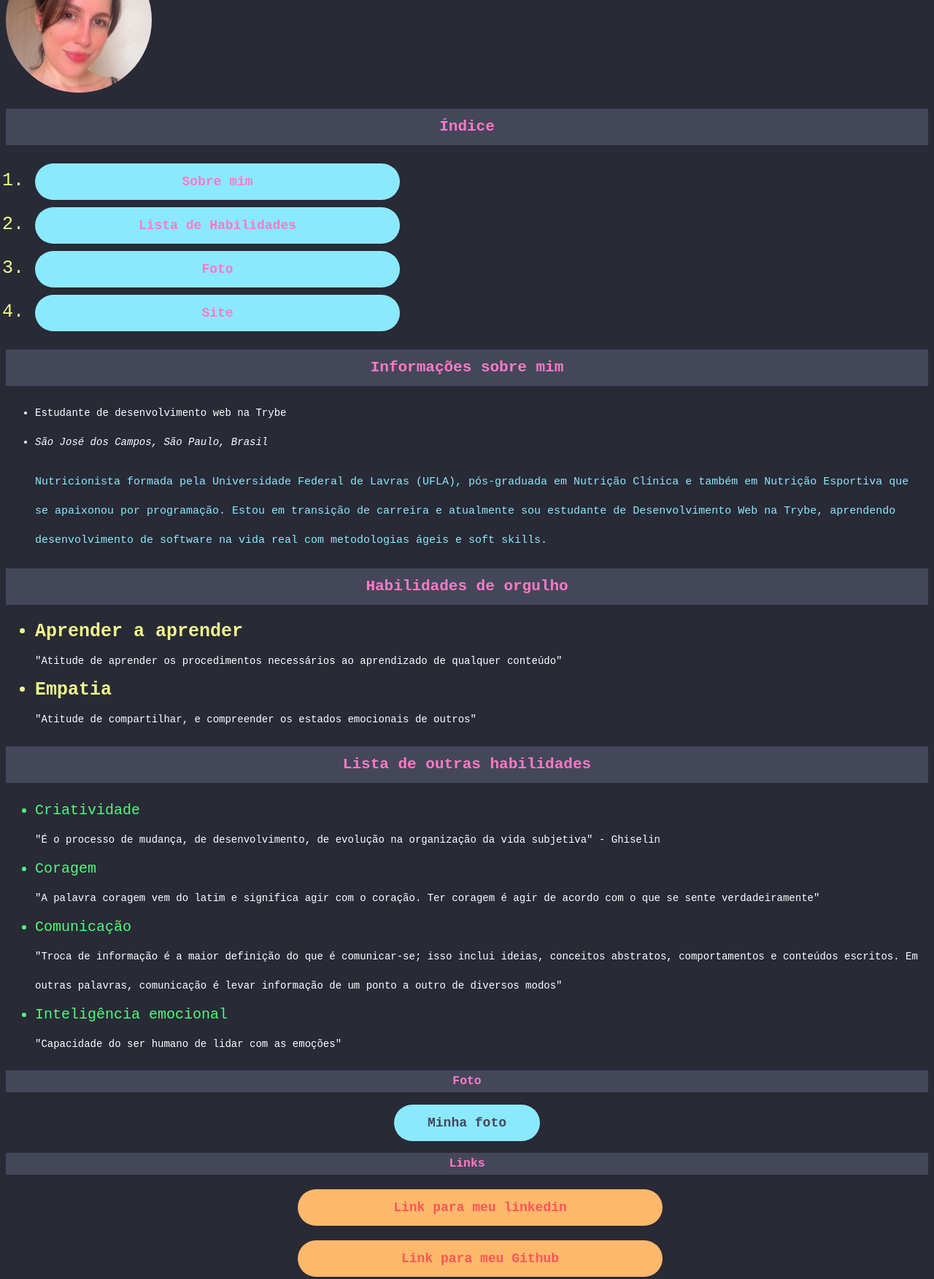
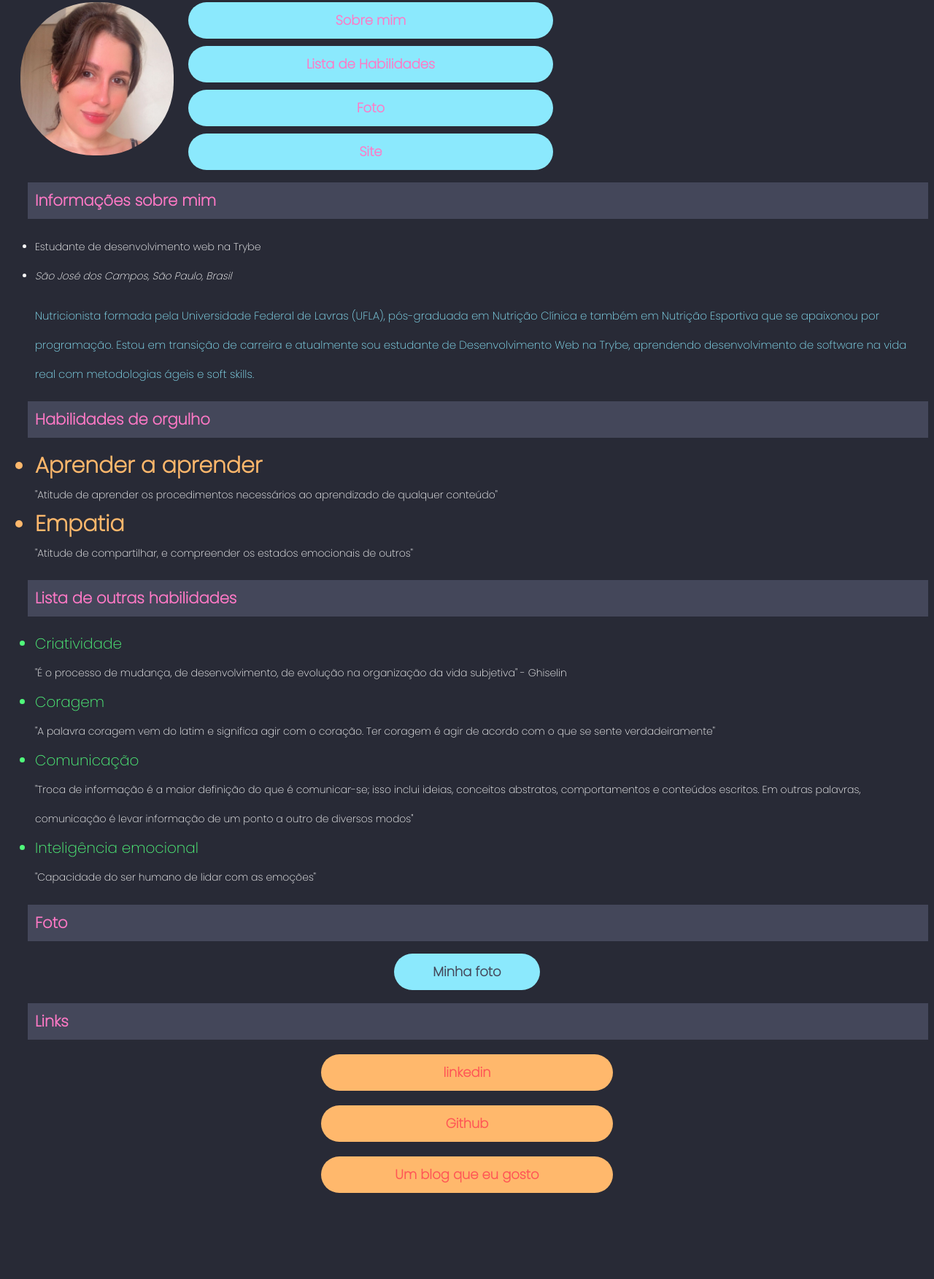
Before and after one commit to julialanapatto/julialanapatto.github.io, a plain HTML site: page index.html in a window 1280 px wide. Shown: the part 144-1897 px from the top of the page at 73% size. After the commit the page ends 1799 px from the top, so only its background shows below. Drawn offline with Linux system fonts and the light colour scheme; a web font is replaced by a local one.

Commit message:
Portfolio

```diff
--- a/index.html
+++ b/index.html
@@ -3,110 +3,21 @@
   <head>
     <meta charset="UTF-8" />
     <title>HTML</title>
-    <style>
-      h1 {
-        font-family: -apple-system, BlinkMacSystemFont, "Segoe UI", Roboto,
-          Oxygen, Ubuntu, Cantarell, "Open Sans", "Helvetica Neue", sans-serif;
-        color: #ff79c6;
-        text-align: center;
-      }
-      h2 {
-        background-color: #44475a;
-        color: #ff79c6;
-        text-align: left;
-        padding: 10px 10px;
-        line-height: 30px;
-        text-align: center;
-      }
-      h3 {
-        background-color: #44475a;
-        color: #ff79c6;
-        font-weight: bold;
-        line-height: 30px;
-        text-align: center;
-      }
-      ul {
-        line-height: 40px;
-        color: white;
-        text-align: left;
-      }
-
-      body {
-        font-family: monospace;
-        font-size: 14px;
-        background-color: #282a36;
-      }
-      .about {
-        font-size: 15px;
-        color: #8be9fd;
-      }
-      .indice {
-        width: 500px;
-        background-color: #8be9fd;
-        color: #ff79c6;
-        font-weight: 800;
-        text-decoration: none;
-        border-radius: 50px;
-        text-align: center;
-        line-height: 50px;
-        display: block;
-        margin-bottom: 10px;
-        font-size: 18px;
-      }
-      .cor1 {
-        font-size: 25px;
-        color: #f1fa8c;
-      }
-
-      .cor {
-        font-size: 20px;
-        color: #50fa7b;
-      }
-
-      .picture {
-        border-radius: 100px;
-        width: 200px;
-      }
-      .button1 {
-        width: 200px;
-        background-color: #8be9fd;
-        color: #44475a;
-        font-size: 18px;
-        font-weight: 800;
-        text-decoration: none;
-        border-radius: 50px;
-        text-align: center;
-        line-height: 50px;
-        display: block;
-        margin: auto;
-      }
-      .button2 {
-        width: 500px;
-        background-color: #ffb86c;
-        color: #ff5555;
-        font-weight: 800;
-        text-decoration: none;
-        border-radius: 50px;
-        text-align: center;
-        line-height: 50px;
-        display: block;
-        margin: 20px 20px 20px 400px;
-        font-size: 18px;
-      }
-    </style>
+    <link rel="preconnect" href="https://fonts.googleapis.com">
+    <link rel="preconnect" href="https://fonts.gstatic.com" crossorigin>
+    <link href="https://fonts.googleapis.com/css2?family=Montserrat&family=Poppins:wght@200&family=Zen+Kaku+Gothic+Antique:wght@300&display=swap" rel="stylesheet">
+    <link rel="stylesheet" href="style.css"></link>
   </head>
   <body>
     <h1>Julia Lana Patto dos Santos</h1>
+    <h2 >Índice</h2>
     <img class="picture" src="julia.jpeg" alt="Foto de Perfil Atualizada" />
-
-    <h2>Índice</h2>
-
-    <ol class="cor1">
-      <li><a class="indice" href="#link1">Sobre mim</a></li>
-      <li><a class="indice" href="#link2">Lista de Habilidades</a></li>
-      <li><a class="indice" href="#link3">Foto</a></li>
-      <li><a class="indice" href="#link4">Site</a></li>
-    </ol>
+    <p>
+      <a class="indice" href="#link1">Sobre mim</a>
+      <a class="indice" href="#link2">Lista de Habilidades</a>
+      <a class="indice" href="#link3">Foto</a>
+      <a class="indice" href="#link4">Site</a>
+    </p>
 
     <h2 id="link1">Informações sobre mim</h2>
     <ul>
@@ -148,26 +59,25 @@
       "Capacidade do ser humano de lidar com as emoções"
     </ul>
 
-    <h3 id="link3">Foto</h3>
+    <h2 id="link3">Foto</h2>
     <a
       class="button1"
       href="https://media-exp1.licdn.com/dms/image/C4E03AQEGGmLJ8aZu0Q/profile-displayphoto-shrink_800_800/0/1634152305343?e=1640822400&v=beta&t=-nUhhqv5wF1WXudxikGWCJtu_I-A75RRB7zBwnYxcBg"
       target="_blank"
       >Minha foto</a
     >
-    <h3 id="link4">Links</h3>
+    <h2 id="link4">Links</h2>
     <a
       class="button2"
       href="https://www.linkedin.com/in/julialanapatto/"
-      target="blank"
-    >
-      Link para meu linkedin
+      target="blank">
+      linkedin
     </a>
     <a class="button2" href="https://github.com/julialanapatto" target="blank">
-      Link para meu Github
+      Github
     </a>
     <a class="button2" href="https://www.theminimalists.com/" target="blank">
-      Link para um blog que eu gosto
+      Um blog que eu gosto
     </a>
   </body>
 </html>
--- /dev/null
+++ b/style.css
@@ -0,0 +1,85 @@
+h1 {
+    font-family: 'Poppins', sans-serif;
+    color: #ff79c6;
+    text-align: left;
+    margin-left: 30px;
+  }
+  h2 {
+    background-color: #44475a;
+    color: #ff79c6;
+    text-align: left;
+    padding: 10px 10px;
+    line-height: 30px;
+    text-align: left;
+    margin-left: 30px;
+  }
+  ul {
+    line-height: 40px;
+    color: white;
+    text-align: left;
+  }
+  body {
+    font-family: 'Poppins', sans-serif;
+    font-size: 14px;
+    background-color: #282a36;
+  }
+  .about {
+    font-size: 15px;
+    color: #8be9fd;
+  }
+  .indice {
+    width: 500px;
+    background-color: #8be9fd;
+    color: #ff79c6;
+    font-weight: 800;
+    text-decoration: none;
+    border-radius: 50px;
+    text-align: center;
+    line-height: 50px;
+    display: block;
+    margin-bottom: 10px;
+    margin-left: 250px;
+    font-size: 18px;
+  }
+  .cor {
+    font-size: 20px;
+    color: #50fa7b;
+  }
+  .cor1 {
+    font-size: 30px;
+    color: #ffb86c;
+  }
+  .picture {
+    border-radius: 100px;
+    width: 210px;
+    float: left;
+    margin: auto;
+    margin-left: 20px;
+
+  }
+  .button1 {
+    width: 200px;
+    background-color: #8be9fd;
+    color: #44475a;
+    font-size: 18px;
+    font-weight: 800;
+    text-decoration: none;
+    border-radius: 50px;
+    text-align: center;
+    line-height: 50px;
+    display: block;
+    margin: auto;
+  }
+  .button2 {
+    width: 400px;
+    background-color: #ffb86c;
+    color: #ff5555;
+    font-weight: 800;
+    text-decoration: none;
+    border-radius: 50px;
+    text-align: center;
+    line-height: 50px;
+    display: block;
+    font-size: 18px;
+    margin: 20px auto;
+  }
```
